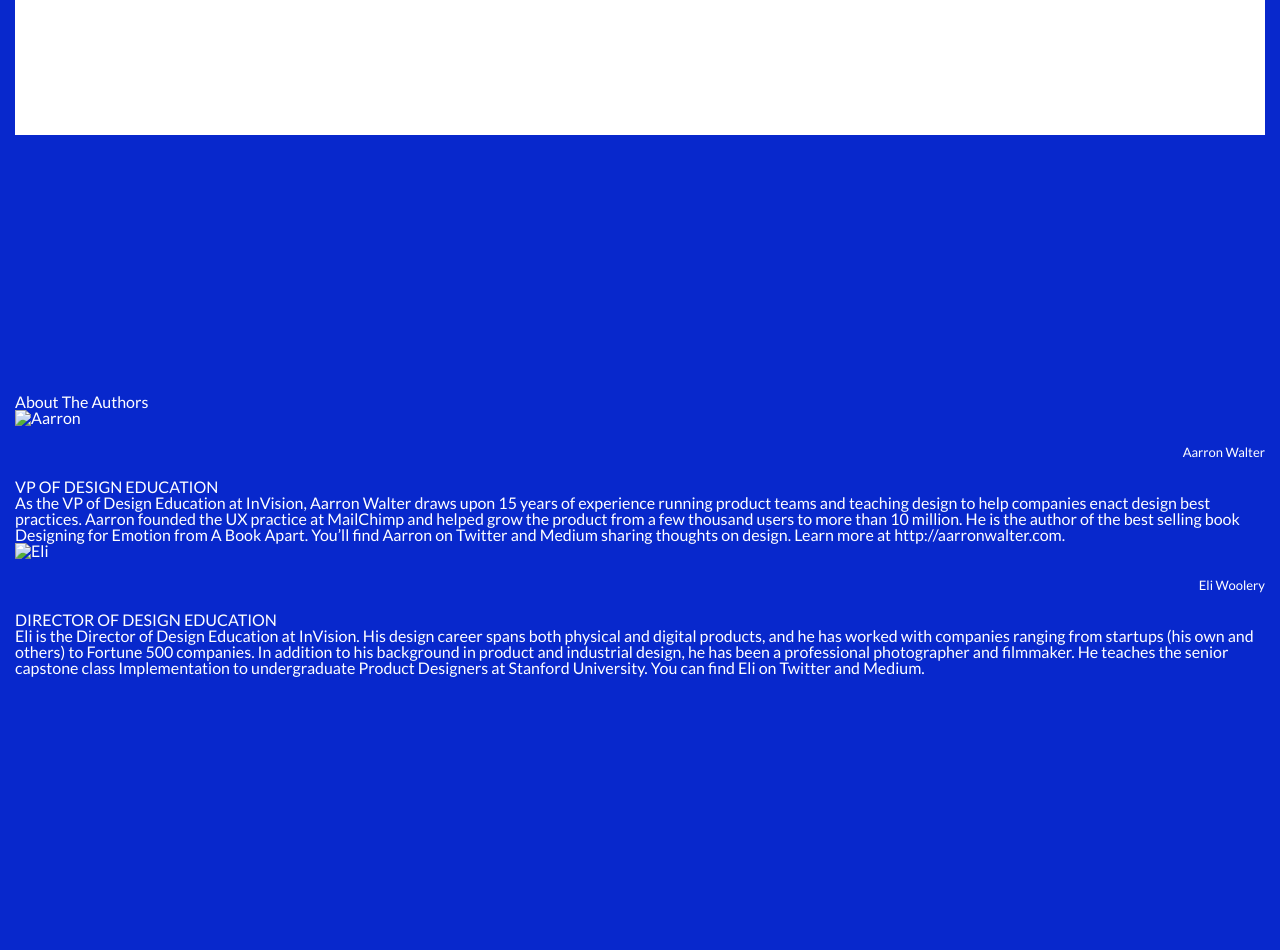
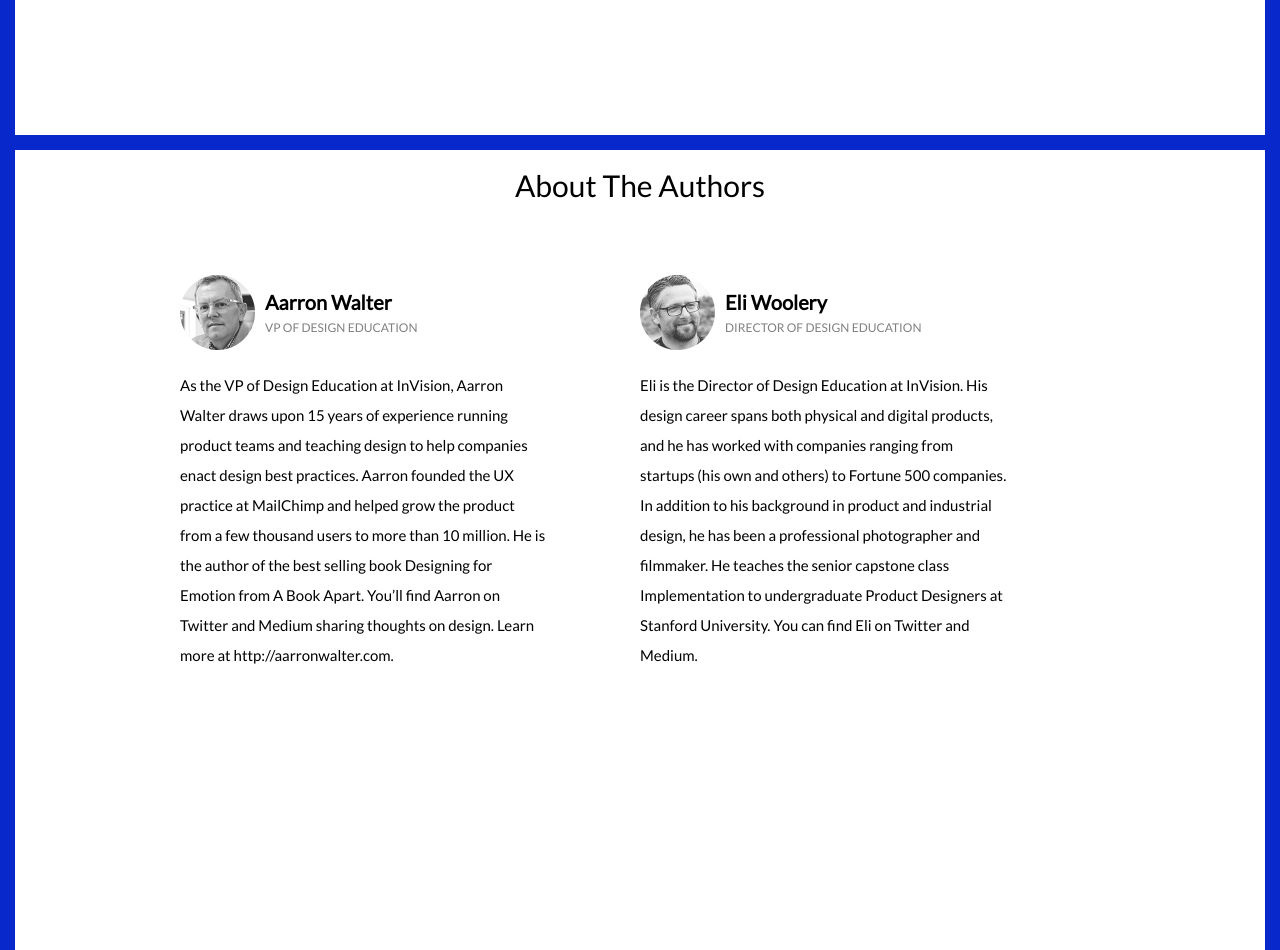
Before and after one commit to mariohoyos92/css-clone-designbetter, a plain HTML site: page index.html in a window 1280 px wide. Shown: the part 3920-4870 px from the top of the page. Drawn offline with Linux system fonts and the light colour scheme.

Commit message:
completed authors section, will be moving on to the subscription form next

```diff
--- a/index.html
+++ b/index.html
@@ -158,9 +158,9 @@
             <div class="author-container">
                 <div class="author-bio">
                     <div class="bio-header">
-                        <img src="" alt="Aarron">
+                        <img src="./clone-assets/asset 3.png" alt="Aarron" class="avatar">
                         <div class="name-title">
-                            <h4 class="author-name">Aarron Walter</h4>
+                            <h4 class="author">Aarron Walter</h4>
                             <h5 class="author-title">VP OF DESIGN EDUCATION</h5>
                         </div>
                     </div>
@@ -169,9 +169,9 @@
                 </div>
                 <div class="author-bio">
                         <div class="bio-header">
-                            <img src="" alt="Eli">
+                            <img src="./clone-assets/asset 4.png" alt="Eli" class="avatar">
                             <div class="name-title">
-                                <h4 class="author-name">Eli Woolery</h4>
+                                <h4 class="author">Eli Woolery</h4>
                                 <h5 class="author-title">DIRECTOR OF DESIGN EDUCATION</h5>
                             </div>
                         </div>
--- a/styles.css
+++ b/styles.css
@@ -267,17 +267,90 @@ h6 {
 }
 
 
+.authors {
+    background: white;
+    margin-top: 15px;
+    width: 100%;
+    height: 100vh;
+}
+
+h3 {
+    margin-top: 20px;
+    color: black;
+    text-align: center;
+    font-size: 30px;
+    margin-bottom: 25px;
+}
+
+.author-container {
+    color: black;
+    width: 100%;
+    height: 80vh;
+    display: flex;
+    flex-direction: row;
+    justify-content: center;
+    align-content: center;
+    padding: 50px 50px;
+}
+
+.avatar {
+    width: 75px;
+    height: 75px;
+
+}
+
+.author-bio {
+    width: 40%;
+}
+
+.bio-header {
+    display: flex;
+    flex-direction: row;
+    align-items: center;
+}
+
+.author {
+    font-weight: bold;
+    font-size: 20px;
+    margin-left: 10px;
+    margin-bottom: 10px;
+}
+
+.author-title {
+    color: grey;
+    margin-left: 10px;
+    font-size: 12px;
+}
+
+.author-background {
+    font-size: 15px;
+    line-height: 2;
+    width: 80%;
+    margin-top: 20px;
+}
 
 
 
-.authors {
-    display: flex;
-    flex-direction: column;
-    justify-content: center;
-    align-content: center;
-    width: 100%;
-    height: 100vh;
-}
+
+
+
+
+
+
+
+
+
+
+
+
+
+
+
+
+
+
+
+
 
 .subscribe-page {
     display: flex;
```
